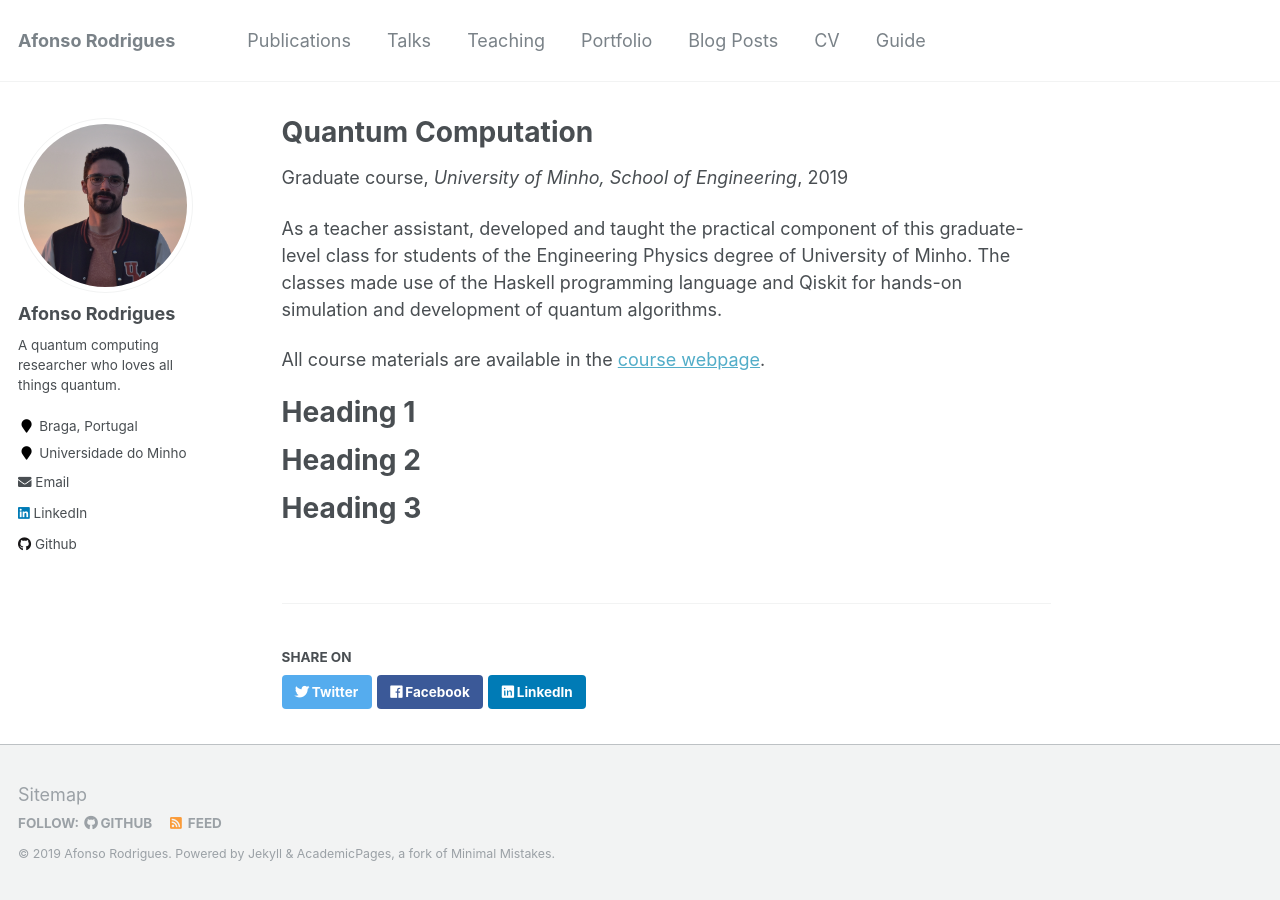
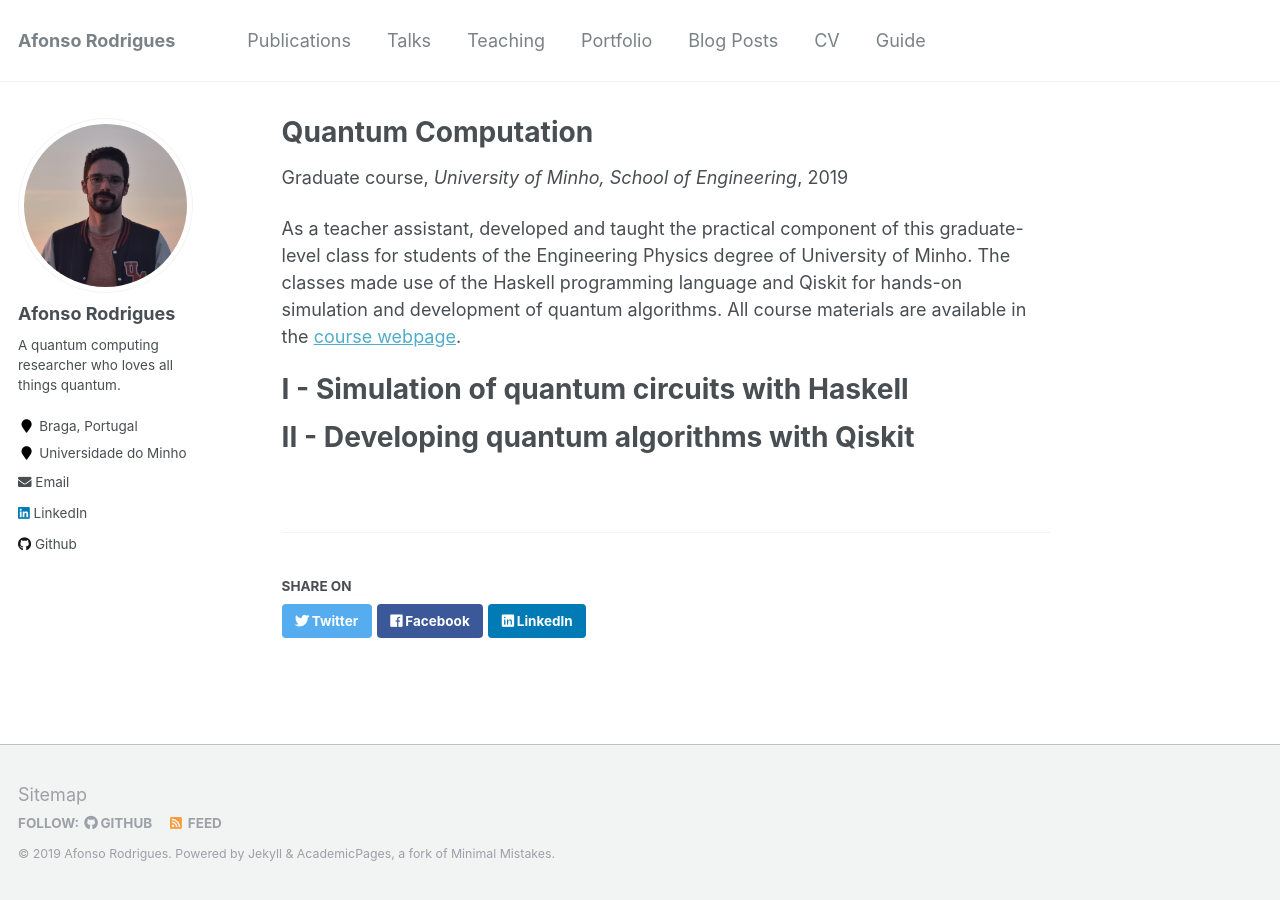
Before and after one commit to afonsofr/afonsofr.github.io, a Jekyll site: the page built from _teaching/2019-spring-teaching.md, in a window 1280 px wide. Built offline with Jekyll 4.4.1, drawn with Linux system fonts in a browser that asks for light colours.

Commit message:
Update 2019-spring-teaching.md

```diff
--- a/_teaching/2019-spring-teaching.md
+++ b/_teaching/2019-spring-teaching.md
@@ -2,21 +2,17 @@
 title: "Quantum Computation"
 collection: teaching
 type: "Graduate course"
-permalink: #http://arca.di.uminho.pt/quantum-computation-1819/
+permalink: #http://arca.di.uminho.pt/quantum-computation-1819
 venue: "University of Minho, School of Engineering"
 date: 2019-03-01
 location: "Braga, Portugal"
 ---
 
-As a teacher assistant, developed and taught the practical component of this graduate-level class for students of the Engineering Physics degree of University of Minho. The classes made use of the Haskell programming language and Qiskit for hands-on simulation and development of quantum algorithms.
+As a teacher assistant, developed and taught the practical component of this graduate-level class for students of the Engineering Physics degree of University of Minho. The classes made use of the Haskell programming language and Qiskit for hands-on simulation and development of quantum algorithms. All course materials are available in the [course webpage](http://arca.di.uminho.pt/quantum-computation-1819/).
 
-All course materials are available in the [course webpage](http://arca.di.uminho.pt/quantum-computation-1819/).
-
-Heading 1
+I - Simulation of quantum circuits with Haskell
 ======
 
-Heading 2
+
+II - Developing quantum algorithms with Qiskit
 ======
-
-Heading 3
-======
```
